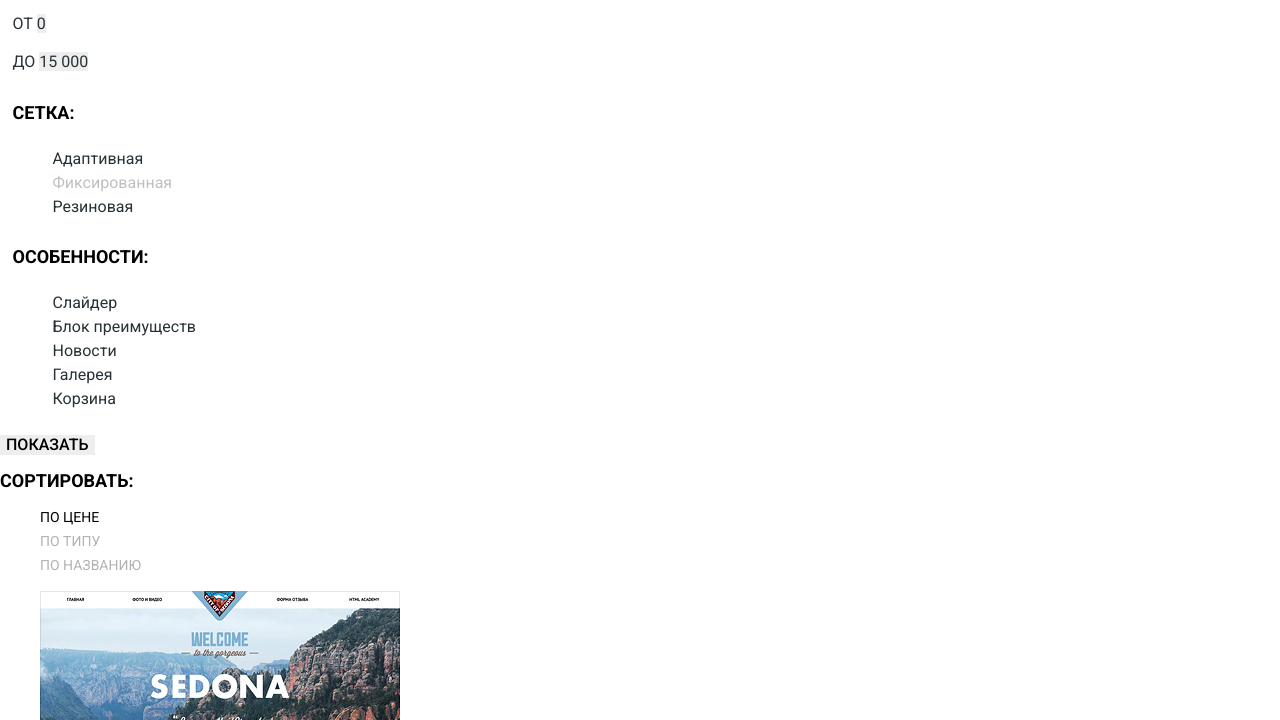
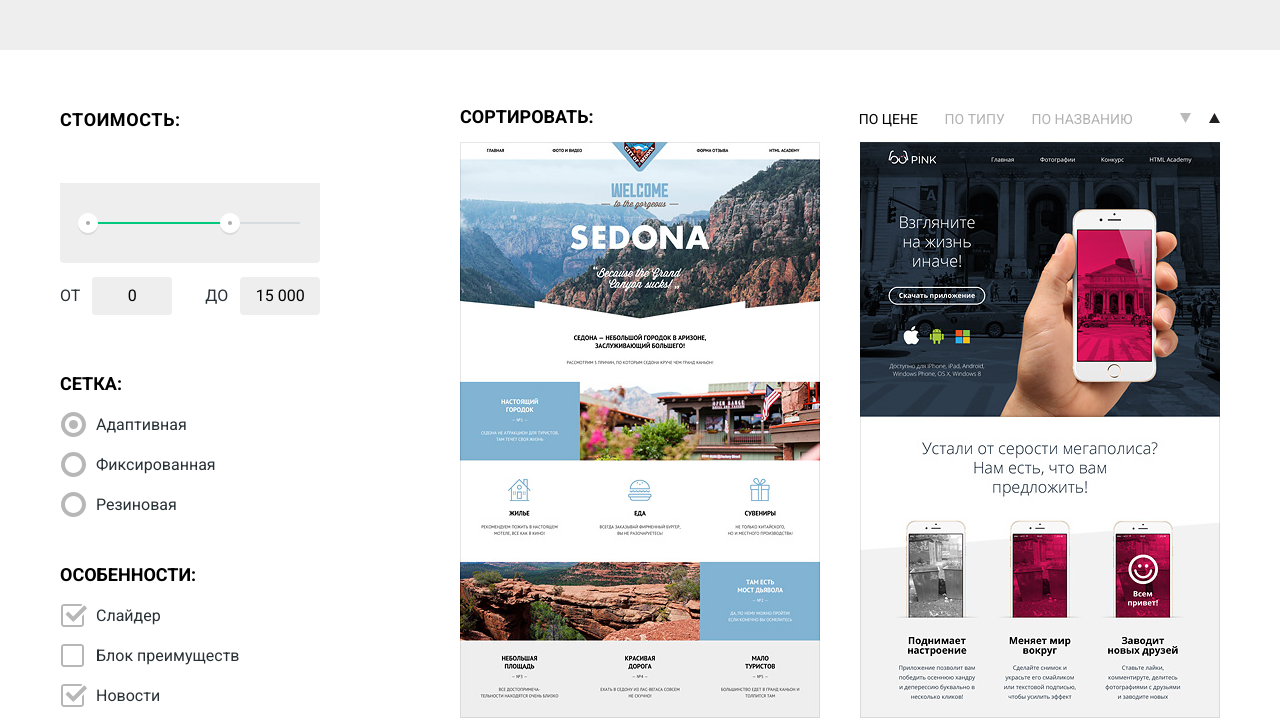
Before and after one commit to MihailLyapunov/801375-nerds, a plain HTML site: page catalog.html in a window 1280 px wide. Shown: the part 305-1025 px from the top of the page. Drawn offline with Linux system fonts and the light colour scheme.

Commit message:
catalog_styling

```diff
--- a/catalog.html
+++ b/catalog.html
@@ -10,7 +10,7 @@
   </head>
   <body>
     <header class="header">
-      <div class="header__container">
+      <div class="header__nav-container">
         <a class="header__logo" href="index.html">
           <img src="img/content/nerds-logo.png" width="160" height="65" alt="Логотип Нёрдс">
         </a>
@@ -24,41 +24,48 @@
         </nav>
         <a class="header__cart" href="#">Корзина</a>
       </div>
-    </header>
-
-    <main class="container">
 
       <section class="heading">
         <h1>Магазин готовых шаблонов</h1>
       </section>
+    </header>
+
+    <main>
 
       <div class="catalog-columns">
         <section class="filters">
           <h2 class="visually-hidden">Фильтры</h2>
           <form class="filter" method="get" action="https://echo.htmlacademy.ru">
-            <fieldset class="filter__price filter-price">
-              <legend>Стоимость:</legend>
-                <input class="visually-hidden" type="range" name="price" id="filter-price">
-                <div class="filter-price__range"></div>
-                <div class="filter-price__text-block">
-                  <p class="filter-price__from">От <span>0</span></p>
-                  <p class="filter-price__to">До <span>15 000</span></p>
+            <fieldset class="range">
+              <legend class="range__title">Стоимость:</legend>
+              <div class="range__content">
+                <div class="range__line">
+                  <div class="range__value"></div>
+                  <button class="range__button range__button--left" type="button"></button>
+                  <button class="range__button range__button--right" type="button"></button>
                 </div>
+              </div>
+              <div class="range__price">
+                <label for="range-from">от</label>
+                <input id="range-from" class="range__input" type="text" value="0">
+                <label for="range-to">до</label>
+                <input id="range-to" class="range__input" type="text" value="15&nbsp;000">
+              </div>
             </fieldset>
             <fieldset class="filter__grid">
               <legend>Сетка:</legend>
               <ul class="filter__list">
                 <li class="filter__option">
-                  <input class="filter__input filter__input_radio visually-hidden" type="radio" name="grid" value="adaptive" id="filter-adaptive" checked>
-                  <label for="filter-adaptive">Адаптивная</label>
+                  <input class="filter__input visually-hidden" type="radio" name="grid" value="adaptive" id="filter-adaptive" checked>
+                  <label for="filter-adaptive" tabindex="0">Адаптивная</label>
                 </li>
                 <li class="filter__option">
-                  <input class="filter__input filter__input_radio visually-hidden" type="radio" name="grid" value="fixed" id="filter-fixed" disabled>
-                  <label for="filter-fixed">Фиксированная</label>
+                  <input class="filter__input visually-hidden" type="radio" name="grid" value="fixed" id="filter-fixed">
+                  <label for="filter-fixed" tabindex="0">Фиксированная</label>
                 </li>
                 <li class="filter__option">
-                  <input class="filter__input filter__input_radio visually-hidden" type="radio" name="grid" value="rubber" id="filter-rubber">
-                  <label for="filter-rubber">Резиновая</label>
+                  <input class="filter__input visually-hidden" type="radio" name="grid" value="rubber" id="filter-rubber">
+                  <label for="filter-rubber" tabindex="0">Резиновая</label>
                 </li>
               </ul>
             </fieldset>
@@ -66,23 +73,23 @@
               <legend>Особенности:</legend>
               <ul class="filter__list">
                 <li class="filter__option">
-                  <input class="filter__input filter__input_checkbox visually-hidden" type="checkbox" name="slider" id="filter-slider" checked>
+                  <input class="filter__input visually-hidden" type="checkbox" name="slider" id="filter-slider" checked>
                   <label for="filter-slider">Слайдер</label>
                 </li>
                 <li class="filter__option">
-                  <input class="filter__input filter__input_checkbox visually-hidden" type="checkbox" name="advantages" id="filter-advantages">
+                  <input class="filter__input visually-hidden" type="checkbox" name="advantages" id="filter-advantages">
                   <label for="filter-advantages">Блок преимуществ</label>
                 </li>
                 <li class="filter__option">
-                  <input class="filter__input filter__input_checkbox visually-hidden" type="checkbox" name="news" id="filter-news" checked>
+                  <input class="filter__input visually-hidden" type="checkbox" name="news" id="filter-news" checked>
                   <label for="filter-news">Новости</label>
                 </li>
                 <li class="filter__option">
-                  <input class="filter__input filter__input_checkbox visually-hidden" type="checkbox" name="gallery" id="filter-gallery">
+                  <input class="filter__input visually-hidden" type="checkbox" name="gallery" id="filter-gallery">
                   <label for="filter-gallery">Галерея</label>
                 </li>
                 <li class="filter__option">
-                  <input class="filter__input filter__input_checkbox visually-hidden" type="checkbox" name="cart" id="filter-cart">
+                  <input class="filter__input visually-hidden" type="checkbox" name="cart" id="filter-cart">
                   <label for="filter-cart">Корзина</label>
                 </li>
               </ul>
@@ -94,23 +101,23 @@
         <div class="catalog-columns__column">
           <section class="sort">
             <h2>Сортировать:</h2>
-            <ul class="sort__list">
-              <li class="sort__item">
+            <ul class="sort__list sort-type">
+              <li class="sort-type__item">
                 <a class="sort__link sort__link_active" href="catalog.html">По цене</a>
               </li>
-              <li class="sort__item">
+              <li class="sort-type__item">
                 <a class="sort__link" href="catalog.html">По типу</a>
               </li>
-              <li class="sort__item">
+              <li class="sort-type__item">
                 <a class="sort__link" href="catalog.html">По названию</a>
               </li>
             </ul>
-            <ul class="sort__list">
-              <li class="sort__item">
-                <a class="sort__link sort__link_active" href="catalog.html"><span class="visually-hidden">По возрастанию</span></a>
+            <ul class="sort__list sort-order">
+              <li class="sort-order__item">
+                <a class="sort__link sort-order__link-down" href="catalog.html"><span class="visually-hidden">По убыванию</span></a>
               </li>
-              <li class="sort__item">
-                <a class="sort__link" href="catalog.html"><span class="visually-hidden">По убыванию</span></a>
+              <li class="sort-order__item">
+                <a class="sort__link sort-order__link-up sort__link_active" href="catalog.html"><span class="visually-hidden">По возрастанию</span></a>
               </li>
             </ul>
           </section>
@@ -145,7 +152,7 @@
                 <p class="products-item__image">
                   <img src="img/catalog/barbershop.jpg" width="360" height="576" alt="barbershop">
                 </p>
-                <div>
+                <div class="products-item__buy">
                   <h3>Barbershop</h3>
                   <p>Сайт салоны красоты. Для мужчин, да.</p>
                   <a class="products-item__button" href="#">9 900 руб.</a>
@@ -156,18 +163,18 @@
                 <p class="products-item__image">
                   <img src="img/catalog/mishka.jpg" width="360" height="576" alt="mishka">
                 </p>
-                <div>
+                <div  class="products-item__buy">
                   <h3>Mishka</h3>
                   <p>Интернет-магазин вязаных игрушек</p>
                   <a class="products-item__button" href="#">9 900 руб.</a>
                 </div>
               </li>
-              <li class="products__item">
+              <li class="products__item products-item">
                 <p class="products-item__head"></p>
                 <p class="products-item__image">
                   <img src="img/catalog/aplus.jpg" width="360" height="576" alt="aplus">
                 </p>
-                <div>
+                <div class="products-item__buy">
                   <h3>A Plus</h3>
                   <p>Лендинг курсов повышения квалификации</p>
                   <a class="products-item__button" href="#">9 900 руб.</a>
--- a/css/bem/bem.css
+++ b/css/bem/bem.css
@@ -91,7 +91,7 @@ input[type="radio"].visually-hidden {
 }
 
 .main-menu__link_active {
-  padding-bottom: 6px;
+  padding-bottom: 8px;
   border-bottom: 2px solid #fb565a;
 }
 
@@ -856,14 +856,38 @@ input[type="radio"].visually-hidden {
 }
 
 .heading {
-  background-color: #eeeeee;
+  display: flex;
+  justify-content: center;
+  width: 1160px;
+  margin: 79px auto 0;
+  padding-bottom: 107px;
+}
+
+.heading h1 {
+  margin: 0;
+  color: #000000;
+  font-size: 0;
+  font-size: 55px;
+  font-weight: 500;
+  line-height: 55px;
+}
+
+.catalog-columns {
+  display: flex;
+  justify-content: space-between;
+  width: 1160px;
+  margin: 55px auto;
 }
 
 .filter fieldset {
+  padding: 0;
+  margin: 0;
   border: none;
 }
 
 .filter legend {
+  padding: 0;
+  margin: 0;
   color: #000000;
   font-size: 18px;
   font-weight: 700;
@@ -871,11 +895,114 @@ input[type="radio"].visually-hidden {
   text-transform: uppercase;
 }
 
+.filter .filter__grid {
+  margin-top: 54px;
+}
+
+.range {
+  width: 260px;
+}
+
+.range__title {
+  letter-spacing: 0.6px;
+}
+
+.range__content {
+  margin-top: 48px;
+  margin-bottom: 9px;
+  padding: 39px 20px;
+  background-color: #eeeeee;
+  border-radius: 0 0 4px 4px;
+}
+
+.range__line {
+  position: relative;
+  width: 100%;
+  height: 2px;
+  background-color: #d7dcde;
+}
+
+.range__value {
+  position: absolute;
+  top: 0;
+  left: 0;
+  width: 72%;
+  height: 2px;
+  background-color: #00c87c;
+}
+
+.range__button {
+  position: absolute;
+  top: -9px;
+  width: 20px;
+  height: 22px;
+  padding: 0;
+  background-color: transparent;
+  background-image: url(../../img/icon/filter-button.svg);
+  border-style: none;
+  cursor: pointer;
+}
+
+.range__button--left {
+  left: -2px;
+}
+
+.range__button--right {
+  right: 60px;
+}
+
+.range__price {
+  display: flex;
+  align-items: center;
+  margin-top: 14px;
+  color: #283136;
+  font-size: 16px;
+  font-weight: 400;
+  line-height: 22px;
+  text-transform: uppercase;
+}
+
+.range__price label {
+  margin-right: 12px;
+}
+
+.range__price label:nth-child(3) {
+  margin-left: 33px;
+}
+
+.range__input {
+  width: 80px;
+  padding: 10px 0 10px;
+  box-sizing: border-box;
+  text-align: center;
+  background-color: #eeeeee;
+  border: 0;
+  border-radius: 4px;
+}
+
+.filter__list {
+  padding: 0;
+  margin: 0;
+  margin-top: 14px;
+  list-style: none;
+}
+
+.filter__option {
+  margin-top: 16px;
+}
+
+.filter__option:first-child {
+  margin-top: 0;
+}
+
 .filter__option label {
+  position: relative;
+  padding-left: 36px;
   color: #283136;
   font-size: 16px;
   font-weight: 400;
   line-height: 20px;
+  outline: none;
 }
 
 .filter__option label:hover,
@@ -883,46 +1010,86 @@ input[type="radio"].visually-hidden {
   color: #000000;
 }
 
+.filter__option label:hover::before,
+.filter__option label:focus::before {
+  opacity: 1;
+}
+
+.filter__option label:hover::after,
+.filter__option label:focus::after {
+  opacity: 1;
+}
+
+.filter__input:checked + label::before {
+  display: none;
+}
+.filter__input:checked + label::after {
+  display: initial;
+}
+
 .filter__input:disabled + label {
   color: #283136;
   opacity: 0.3;
 }
 
-.filter__input {
-  background-color: #4d4d4d;
+.filter__input:disabled + label::before {
   opacity: 0.4;
 }
 
-.filter__input:hover,
-.filter__input:focus {
-  opacity: 1;
+.filter__input:disabled + label::after {
+  opacity: 0.4;
 }
 
-.filter__input:disabled {
-  opacity: 0.1;
+.filter__option label::before,
+.filter__option label::after {
+  content: "";
+  position: absolute;
+  background-position: center;
+  background-repeat: no-repeat;
+  opacity: 0.4;
 }
 
-.filter__list {
-  list-style: none;
+.filter__grid label::before {
+  top: -3px;
+  left: 1px;
+  width: 25px;
+  height: 25px;
+  background-image: url(../../img/icon/radio-off.svg);
 }
 
-.filter-price__range {
-  background-color: #eeeeee;
+.filter__grid label::after {
+  top: -3px;
+  left: 1px;
+  display: none;
+  width: 25px;
+  height: 25px;
+  background-image: url(../../img/icon/radio-on.svg);
 }
 
-.filter-price__text-block {
-  color: #283136;
-  font-size: 16px;
-  font-weight: 400;
-  line-height: 22px;
-  text-transform: uppercase;
+.filter .filter__features {
+  margin-top: 43px;
 }
 
-.filter-price__text-block span {
-  background-color: #eeeeee;
+.filter__features label::before {
+  top: -2px;
+  left: 1px;
+  width: 23px;
+  height: 23px;
+  background-image: url(../../img/icon/checkbox-off.svg);
+}
+
+.filter__features label::after {
+  top: -2px;
+  left: 1px;
+  display: none;
+  width: 27px;
+  height: 23px;
+  background-image: url(../../img/icon/checkbox-on.svg);
 }
 
 .filter__button {
+  margin-top: 47px;
+  padding: 17px 89px 16px 88px;
   color: #000000;
   font-size: 16px;
   font-weight: 500;
@@ -944,7 +1111,23 @@ input[type="radio"].visually-hidden {
   background-color: #d5d5d5;
 }
 
+.catalog-columns__column {
+  width: 760px;
+  margin-top: 3px;
+}
+
+.sort {
+  display: flex;
+  margin: 0;
+  color: #000000;
+  font-size: 18px;
+  font-weight: 700;
+  line-height: 18px;
+  text-transform: uppercase;
+}
+
 .sort h2 {
+  margin: 0;
   color: #000000;
   font-size: 18px;
   font-weight: 700;
@@ -953,6 +1136,11 @@ input[type="radio"].visually-hidden {
 }
 
 .sort__list {
+  display: flex;
+  justify-content: space-between;
+  margin: 0;
+  margin-top: 1px;
+  padding: 0;
   list-style: none;
 }
 
@@ -980,8 +1168,53 @@ input[type="radio"].visually-hidden {
   opacity: 1;
 }
 
+.sort-type {
+  margin-left: 239px;
+  width: 304px;
+}
+
+.sort-type__item {
+  margin-left: 26px;
+}
+
+
+
+.sort-order {
+  margin-top: 5px;
+  margin-left: 47px;
+  width: 41px;
+}
+
+.sort-order__link-up {
+  display: block;
+  width: 11px;
+  height: 10px;
+  background-image: url(../../img/icon/icon-up-dir.svg);
+  background-repeat: no-repeat;
+}
+
+.sort-order__link-down {
+  display: block;
+  width: 11px;
+  height: 10px;
+  background-image: url(../../img/icon/icon-down-dir.svg);
+  background-repeat: no-repeat;
+}
+
 .products__list {
+  display: flex;
+  flex-wrap: wrap;
+  margin: 0;
+  padding: 0;
   list-style: none;
+}
+
+.products-item {
+  margin-right: 40px;
+}
+
+.products-item:nth-child(2n) {
+  margin-right: 0;
 }
 
 .products-item__head {
@@ -995,6 +1228,7 @@ input[type="radio"].visually-hidden {
 }
 
 .products-item__buy {
+  width: 360px;
   background-color: #eeeeee;
 }
 
```
Also changed, not shown: img/bg/nerds-catalog.jpg (added).
